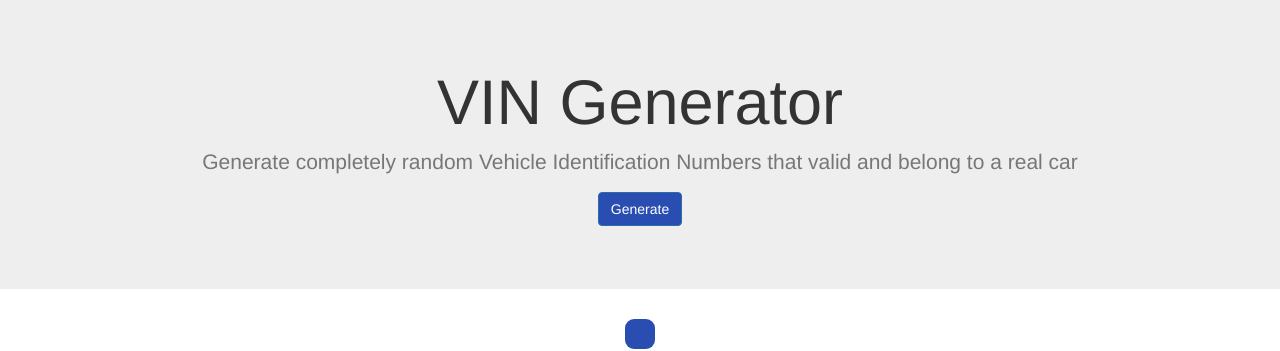
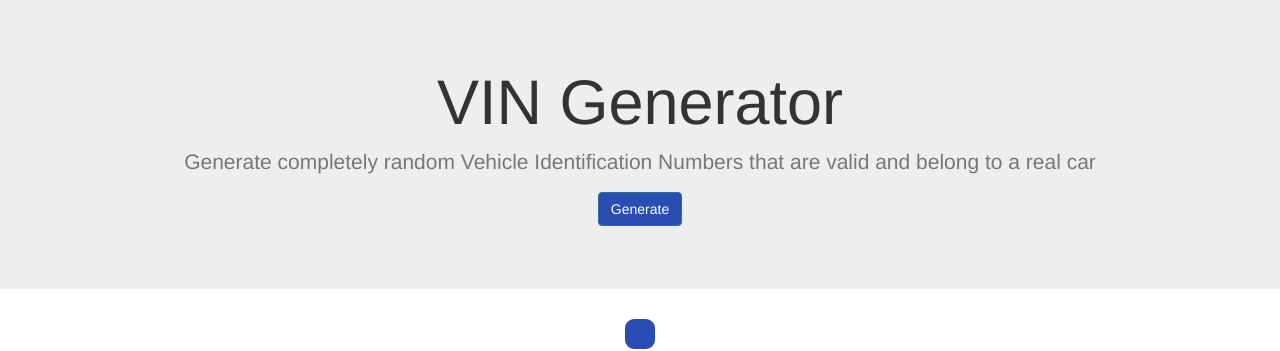
Before and after one commit to CPHT/vin-generator-python-flask, a Flask app: template templates/index.html in a window 1280 px wide. Shown: the top 351 px of the page. Run offline with Flask 2, Linux system fonts and the light colour scheme; the template is opened without the code that fills it, so the values that code supplies are empty; some libraries are stand-ins or nearby versions; grey boxes are pictures that could not be loaded.

Commit message:
fixed typo

```diff
--- a/templates/index.html
+++ b/templates/index.html
@@ -41,7 +41,7 @@
   <section class="jumbotron text-center">
     <div class="container">
       <h1 class="jumbotron-heading">VIN Generator</h1>
-      <p class="lead text-muted">Generate completely random Vehicle Identification Numbers that valid and belong to a real car</p>
+      <p class="lead text-muted">Generate completely random Vehicle Identification Numbers that are valid and belong to a real car</p>
       <p>
         <a href="{{ url_for('home')}}" class="btn btn-primary my-2" style="background-color: #294db1">Generate</a>
       </p>
```
Also changed, not shown: 1 other file.
